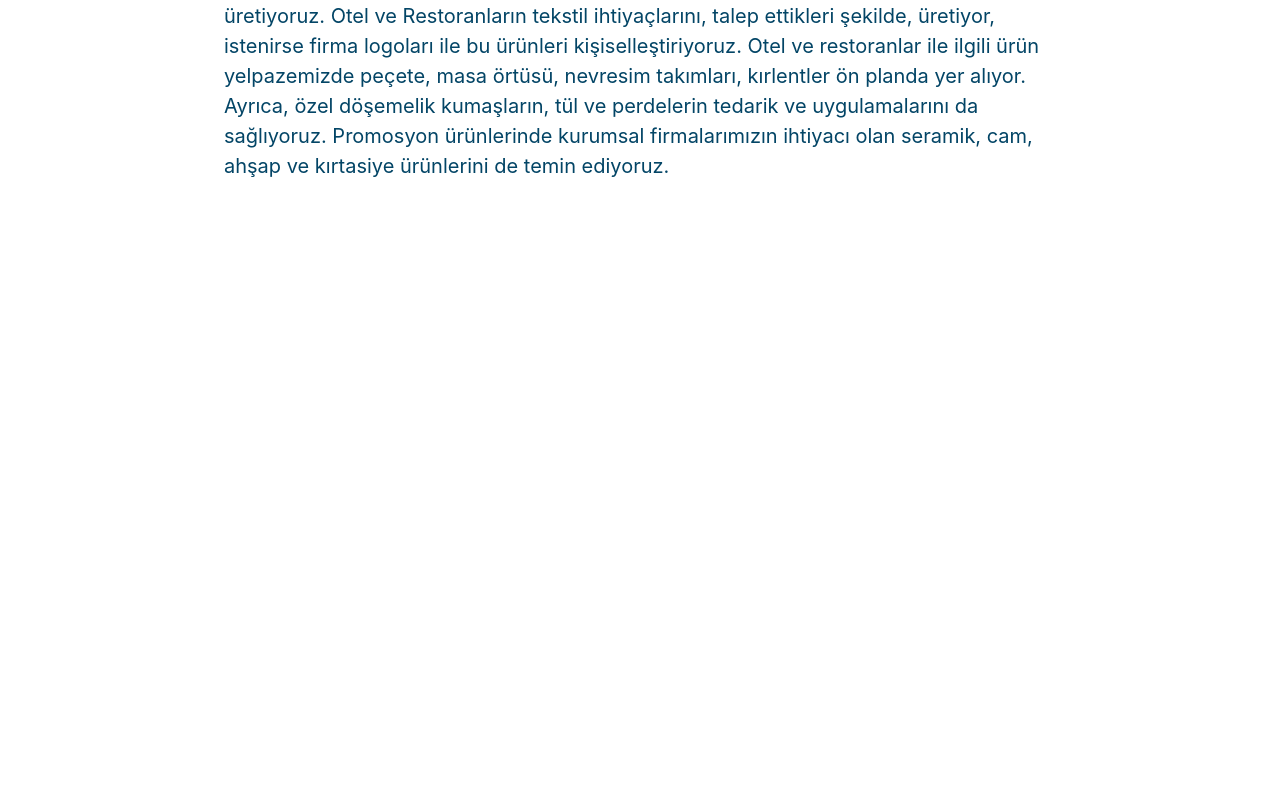
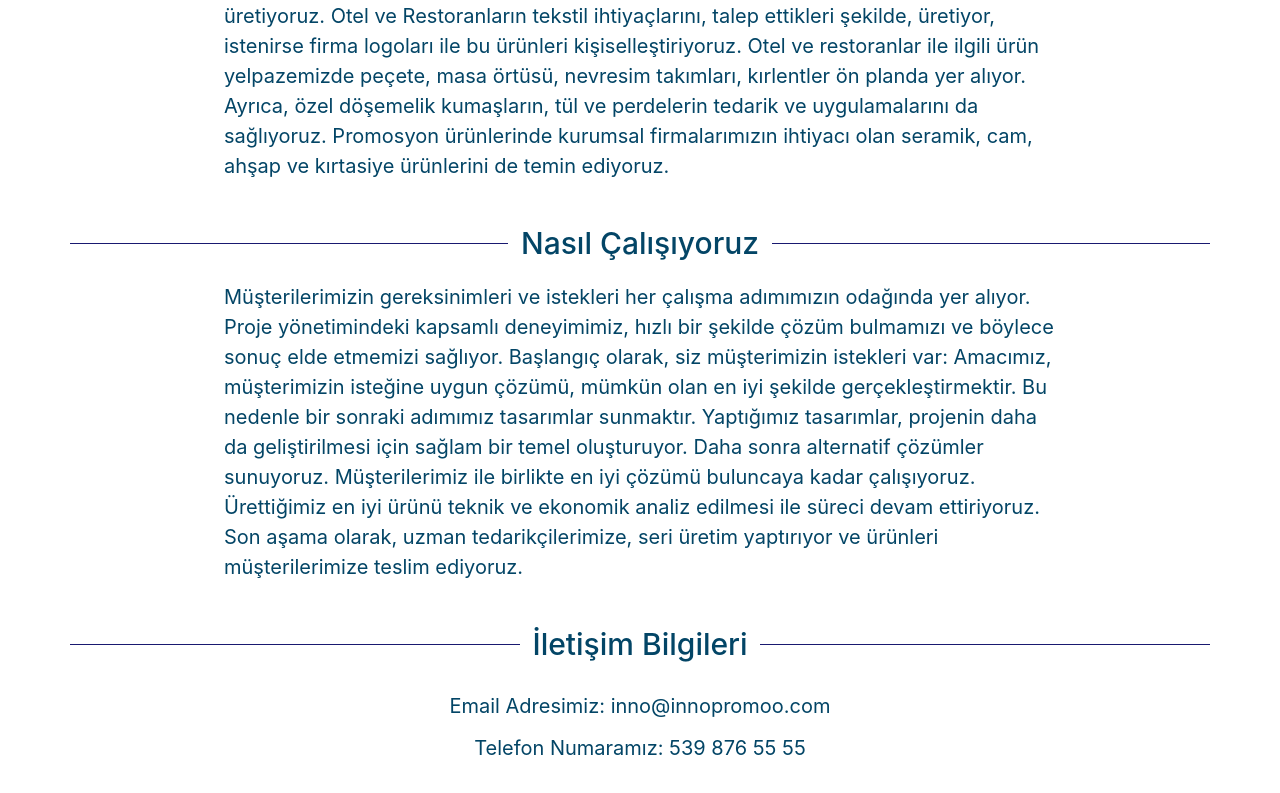
Before and after one commit to makimakimek/inno, a React (Vite) app: page / in a window 1280 px wide. Shown: the part 1005-1798 px from the top of the page. Before the commit the page ends 1226 px from the top, so only its background shows below. Built offline with nearby package versions, Linux system fonts and the light colour scheme.

Commit message:
added a "how we work" section and "contact" section on the homepage

```diff
--- a/src/App.css
+++ b/src/App.css
@@ -6,7 +6,7 @@
 .page {
   display: flex;
   flex-direction: column;
-  min-width: 100vw;
+  min-width: 99vw;
   min-height: 100vh;
 }
 
@@ -76,6 +76,19 @@
   display: block;
 }
 
+.underContactSection {
+  margin-top: 3vh;
+  display: flex;
+  flex-direction: column;
+  align-items: center;
+  gap: 1.5vh;
+}
+
+.emailTitleSection, .phoneNumberSection {
+  font-size: 20px;
+  color: #034566;
+}
+
 /*/////////////////about////////////////*/
 
 .imageContainer {
@@ -106,7 +119,7 @@
   margin-left: 5vw;
 }
 
-.aboutTitle, .productsAndServicesTitle {
+.aboutTitle, .productsAndServicesTitle, .howWeWorkTitle, .contactTitle {
   margin: 0 1vw;
   font-size: 30px;
   font-weight: 450;
@@ -120,7 +133,7 @@
   margin-right: 5vw;
 }
 
-.aboutParagraph, .productsAndServicesParagraph{
+.aboutParagraph, .productsAndServicesParagraph, .howWeWorkParagraph {
   display: flex;
   flex-direction: column;
   align-items: center;
@@ -141,7 +154,7 @@
   margin-top: 5vh;
 }
 
-.productsAndServicesParagraph {
+.contactInfo {
   margin-bottom: 5vh;
 }
 
--- a/src/App.jsx
+++ b/src/App.jsx
@@ -85,6 +85,47 @@ function App() {
           </div>
         </div>
       </div>
+
+      <div className = "howWeWork">
+        <div className = "innerContainer">
+          <div className = "lineBefore"></div>
+          <div className = "howWeWorkTitle">
+            Nasıl Çalışıyoruz
+          </div>
+          <div className = "lineAfter"></div>
+        </div>
+
+        <div className = "howWeWorkParagraph">
+          <div className = "innerParagraphContainer">
+            Müşterilerimizin gereksinimleri ve istekleri her çalışma adımımızın odağında yer alıyor. Proje yönetimindeki kapsamlı deneyimimiz, hızlı bir şekilde
+            çözüm bulmamızı ve böylece sonuç elde etmemizi sağlıyor. Başlangıç olarak, siz müşterimizin istekleri var: Amacımız, müşterimizin isteğine uygun çözümü,
+            mümkün olan en iyi şekilde gerçekleştirmektir. Bu nedenle bir sonraki adımımız tasarımlar sunmaktır. Yaptığımız tasarımlar, projenin daha da geliştirilmesi
+            için sağlam bir temel oluşturuyor. Daha sonra alternatif çözümler sunuyoruz. Müşterilerimiz ile birlikte en iyi çözümü buluncaya kadar çalışıyoruz. Ürettiğimiz
+            en iyi ürünü teknik ve ekonomik analiz edilmesi ile süreci devam ettiriyoruz. Son aşama olarak, uzman tedarikçilerimize, seri üretim yaptırıyor ve ürünleri
+            müşterilerimize teslim ediyoruz.
+          </div>
+        </div>
+      </div>
+
+      <div className = "contactInfo">
+        <div className = "innerContainer">
+          <div className = "lineBefore"></div>
+          <div className = "contactTitle">
+            İletişim Bilgileri
+          </div>
+          <div className = "lineAfter"></div>
+        </div>
+
+        <div className = "underContactSection">
+                <div className = "emailTitleSection">
+                  Email Adresimiz: inno@innopromoo.com
+                </div>
+
+                <div className = "phoneNumberSection">
+                  Telefon Numaramız: 539 876 55 55
+                </div>
+            </div>
+      </div>
     </div>
     </>
   )
```
